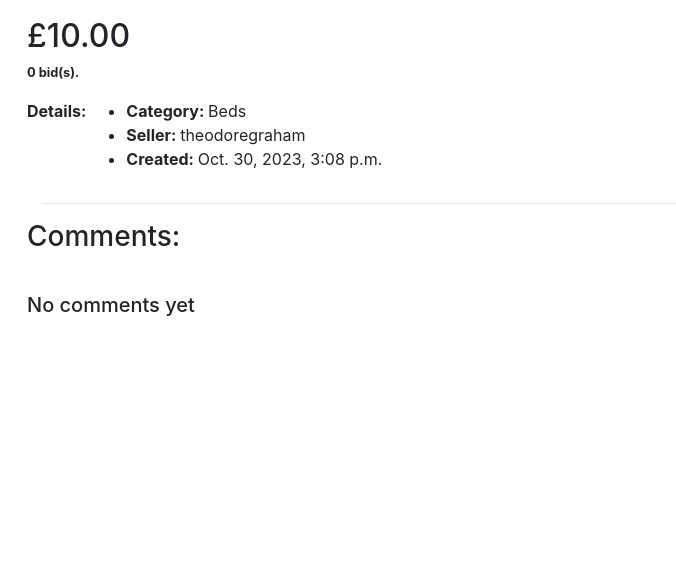
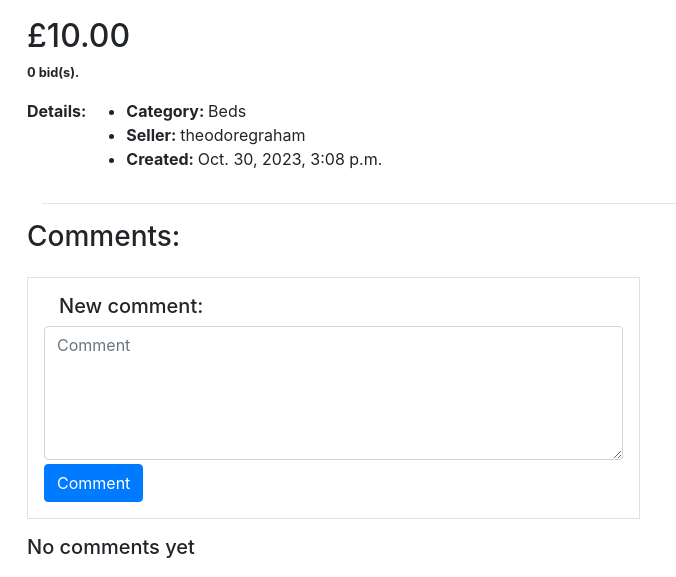
Before and after one commit to theodoregraham1/cs50w, a Django app: page /listing/1 in a window 1280 px wide. Shown: the part 582-1159 px from the top of the page, without its empty margins (0-676 px from the left). Before the commit the page ends 898 px from the top, so only its background shows below. Run offline with Django 3.2, Linux system fonts and the light colour scheme; data comes from the database, SQL or seed files in the repository; both versions use the stored data as it was after the commit; some libraries are stand-ins or nearby versions.

Commit message:
Work on comments

```diff
--- a/commerce/auctions/forms.py
+++ b/commerce/auctions/forms.py
@@ -42,5 +42,7 @@ class AddCommentForm(ModelForm):
 
         widgets = {
             "text": Textarea(attrs={"class": "form-control",
-                                      "placeholder": "Text"}),
+                                      "placeholder": "Comment",
+                                      "rows": 5,
+                                      "cols": 20}),
         }
--- a/commerce/auctions/templates/auctions/listing.html
+++ b/commerce/auctions/templates/auctions/listing.html
@@ -111,9 +111,23 @@
                 <h3>Comments: </h3>
         </div>
         <div class="row mt-3">
-            <form action="url comment" method="post">
+            <span class="border col-md-6">
+                <form action="{% url 'comment' %}" method="post" class="m-3">
+                    <h5>New comment:</h5>
+                    {% csrf_token %}
 
-            </form>
+                    <div class="row">
+                        {{ comment_form.text }}
+                    </div>
+                    <div class="row">
+                        <input type="submit" class="form-input btn btn-primary mt-1" value="Comment">
+                    </div>
+
+                    <input type="hidden" name="user" id="id_user" value="{{ user.id }}">
+                    <input type="hidden" name="listing" id="id_listing" value="{{ listing.id }}">
+
+                </form>
+            </span>
         </div>
         <div class="row mt-3">
             {% if comments %}
--- a/commerce/auctions/urls.py
+++ b/commerce/auctions/urls.py
@@ -12,5 +12,6 @@ urlpatterns = [
     path("bid", views.add_bid, name="add_bid"),
     path("watchlist/<id>", views.add_to_watchlist, name="add_to_watchlist"),
     path("watchlist", views.watchlist, name="watchlist"),
-    path("close/<id>", views.close, name="close")
+    path("close/<id>", views.close, name="close"),
+    path("comment", views.comment, name="comment"),
 ]
--- a/commerce/auctions/views.py
+++ b/commerce/auctions/views.py
@@ -186,3 +186,23 @@ def close(request, id):
         messages.error(request, "You are not the owner of this listing")
 
     return HttpResponseRedirect(reverse("listing", args=[id,]))
+
+@decorators.login_required
+def comment(request):
+    if request.method != "post":
+        return HttpResponseRedirect(reverse("index"))
+
+    form = AddCommentForm(request.POST)
+    print(form)
+    if form.is_valid():
+        form.save()
+
+        messages.success("Comment added successfully")
+        return HttpResponseRedirect(reverse("listing", args=[form.cleaned_data["listing"].id]))
+
+    messages.error("Comment invalid")
+    try:
+        id = form.cleaned_data["listing"].id
+        return HttpResponseRedirect(reverse("listing", args=[id]))
+    except:
+        return HttpResponseRedirect(reverse("index"))
```
Also changed, not shown: commerce/db.sqlite3.
